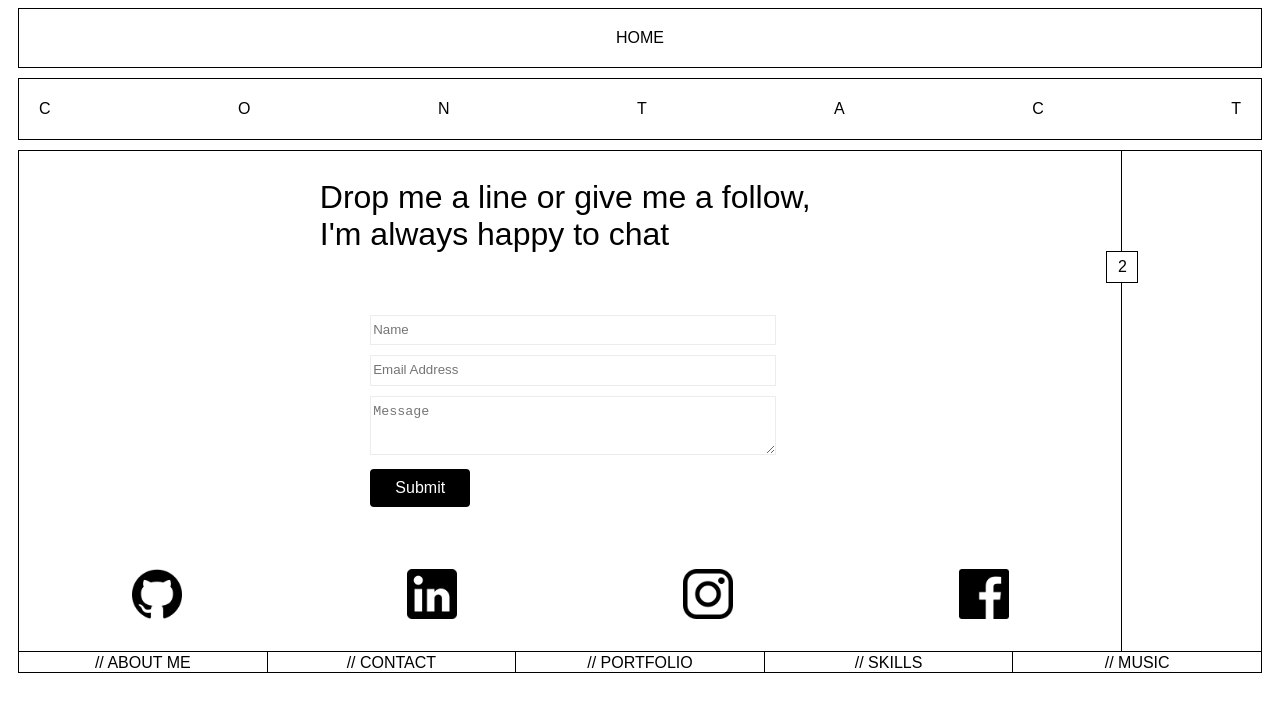
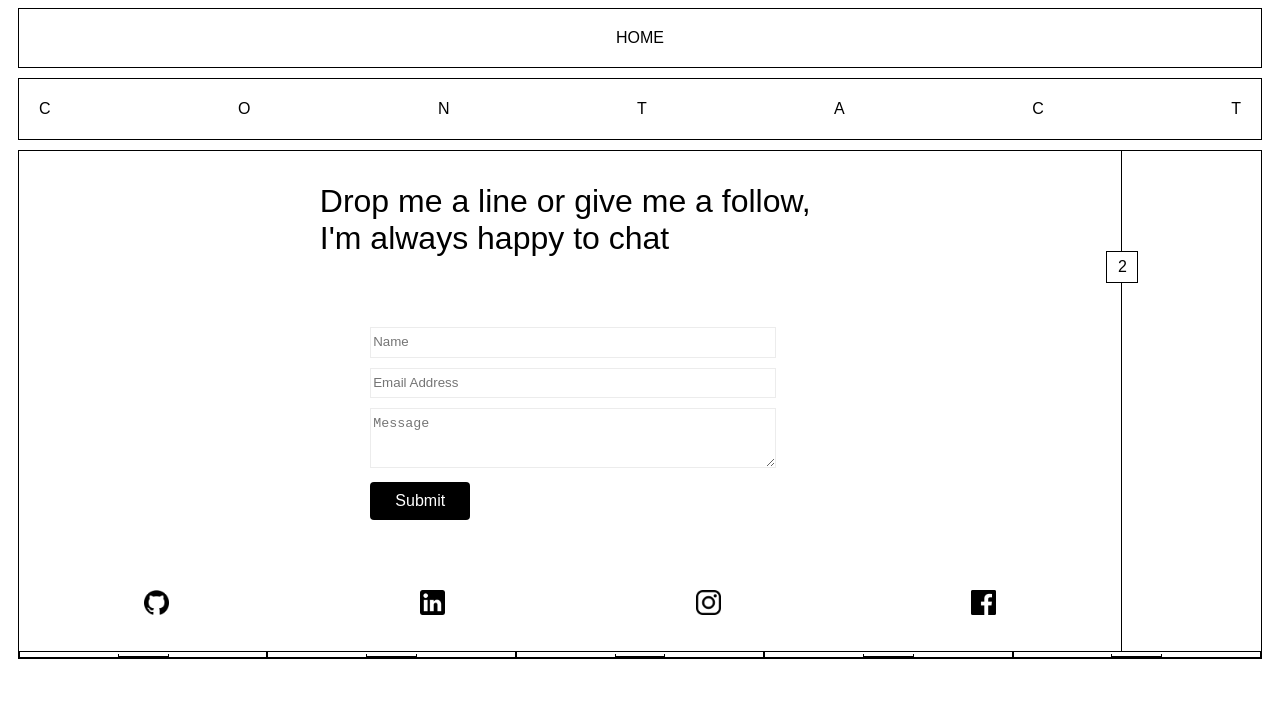
Before and after one commit to bpgoodrow/Portfolio, a React (Create React App) app: page /contact in a window 1280 px wide. Shown: the top 712 px of the page. Built offline with nearby package versions, Linux system fonts and the light colour scheme.

Commit message:
incorporate recaptcha to email form

```diff
--- a/package.json
+++ b/package.json
@@ -17,6 +17,7 @@
     "react-intersection-observer": "^9.4.0",
     "react-router-dom": "^6.4.1",
     "react-scripts": "5.0.1",
+    "react-spotify-web-playback": "^0.10.0",
     "web-vitals": "^2.1.4"
   },
   "scripts": {
--- a/src/components/Contact.css
+++ b/src/components/Contact.css
@@ -192,7 +192,7 @@
 }
 
 .contactHeroSocialLinks > div > a > img {
-  width: 50px;
+  width: 25px;
   height: auto;
 }
 
--- a/src/components/FooterNav.js
+++ b/src/components/FooterNav.js
@@ -1,26 +1,25 @@
 import React from "react";
 import { NavLink } from "react-router-dom";
-import './FooterNav.css';
+import './FooterNavOption.css';
+import FooterNavOption from "./FooterNavOption";
 
 const FooterNav = () => {
   return (
     <div className="footerNav">
-      <NavLink to="/aboutme" className="footerNavAboutMe">
-        <div>
-          // ABOUT ME
-        </div>
+      <NavLink to="/aboutme" className="footerNavOption">
+        <FooterNavOption title="ABOUT ME" />
       </NavLink>
-      <NavLink to="/contact" className="footerNavContact">
-        // CONTACT
+      <NavLink to="/contact" className="footerNavOption">
+        <FooterNavOption title="CONTACT" />
       </NavLink>
-      <NavLink to="/portfolio" className="footerNavPortfolio">
-        // PORTFOLIO
+      <NavLink to="/portfolio" className="footerNavOption">
+        <FooterNavOption title="PROJECTS" />
       </NavLink>
-      <NavLink to="/skills" className="footerNavSkills">
-        // SKILLS
+      <NavLink to="/skills" className="footerNavOption">
+        <FooterNavOption title="SKILLS" />
       </NavLink>
-      <NavLink to="/social" className="footerNavSocial">
-        // MUSIC
+      <NavLink to="/social" className="footerNavOption">
+        <FooterNavOption title="MUSIC" />
       </NavLink>
     </div>
   )
--- /dev/null
+++ b/src/components/FooterNavOption.css
@@ -0,0 +1,18 @@
+.footerNavOption {
+  border-right: solid black .5px;
+  border-left: solid black .5px;
+  border-bottom: solid black .5px;
+  flex: .2;
+  display: flex;
+  justify-content: center;
+  align-items: center;
+  padding-top: 2px;
+  color: black;
+  text-decoration: none;
+}
+
+.footerNavOption:hover {
+  background-color: black;
+  color: white;
+  cursor: pointer;
+}
--- /dev/null
+++ b/src/components/FooterNavOption.js
@@ -0,0 +1,12 @@
+import React from "react";
+import './FooterNav.css';
+
+const FooterNavOption = ({ FooterTitle }) => {
+  return(
+    <div className="footerNavOption">
+      <span>{FooterTitle}</span>
+    </div>
+  )
+}
+
+export default FooterNavOption;
--- a/src/components/Social.js
+++ b/src/components/Social.js
@@ -2,8 +2,10 @@ import React from "react";
 import './Social.css';
 import { motion } from "framer-motion";
 import FooterNav from "./FooterNav";
+import SpotifyPlayer from "react-spotify-web-playback";
 
 function Social () {
+
   return(
     <React.Fragment>
       <motion.div
```
Also changed, not shown: 2 other files (tests, documents, lock files or other folders).
